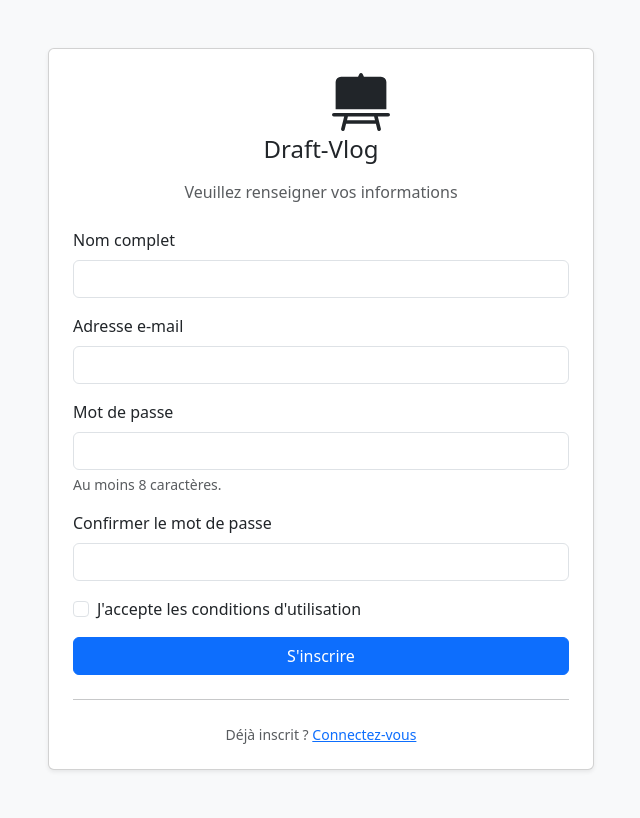
After one commit to Augustin-cpu/Draft-vlog, a PHP site: page /template/Auth/register.php in a window 1280 px wide. The commit adds this page. Shown: the whole page, without its empty margins (319-959 px from the left). Run offline with PHP 8.4, Linux system fonts and the light colour scheme.

Commit message:
Modification du fichier login et register dans le dossier template Auth

```diff
--- a/controllers/login.php
+++ b/controllers/login.php
@@ -1,7 +1,7 @@
 <?php
 
 function login(){
-     if (isset($_POST) && !empty($_POST['login']) && !empty($_POST['pass'])) {
+     if (isset($_POST) && !empty($_POST['mail']) && !empty($_POST['pass'])) {
         extract($_POST);
         $pass = sha1($pass);
         $bdd = database();
@@ -15,5 +15,5 @@ function login(){
             header('Location: index.php');
         }
     }
-    require_once('template/login.php');
+    require_once('template/Auth/login.php');
 }
--- /dev/null
+++ b/controllers/register.php
@@ -0,0 +1,4 @@
+<?php
+function register(){
+    require_once('template/Auth/register.php');
+}
--- a/index.php
+++ b/index.php
@@ -12,4 +12,6 @@ if($page === 'home'){
     homepage();
 }elseif($page === 'login'){
     login();
+}elseif($page === 'register'){
+    register();
 }
--- a/lib/include.php
+++ b/lib/include.php
@@ -4,3 +4,4 @@ require_once('config.php');
 require_once('model/database.php');
 require_once('controllers/homepage.php');
 require_once('controllers/login.php');
+require_once('controllers/register.php');
--- /dev/null
+++ b/template/Auth/register.php
@@ -0,0 +1,115 @@
+<!DOCTYPE html>
+<html lang="fr">
+<head>
+    <meta charset="UTF-8" />
+    <meta name="viewport" content="width=device-width, initial-scale=1" />
+    <title>Inscription</title>
+    <!-- Bootstrap CSS -->
+    <link href="https://cdn.jsdelivr.net/npm/bootstrap@5.3.2/dist/css/bootstrap.min.css" rel="stylesheet">
+    <style>
+        .span-icon{transform: translateX(259px);}
+    </style>
+</head>
+<body class="bg-light">
+  <main class="container py-5">
+    <div class="row justify-content-center">
+      <div class="col-md-8 col-lg-6">
+        <div class="card shadow-sm">
+          <div class="card-body p-4">
+            <span class="d-block text-dark span-icon">
+                <svg xmlns="http://www.w3.org/2000/svg" width="58" height="58" fill="currentColor" class="bi bi-easel2-fill" viewBox="0 0 16 16">
+                    <path d="M8.447.276a.5.5 0 0 0-.894 0L7.19 1H2.5A1.5 1.5 0 0 0 1 2.5V10h14V2.5A1.5 1.5 0 0 0 13.5 1H8.809z" />
+                    <path fill-rule="evenodd" d="M.5 11a.5.5 0 0 0 0 1h2.86l-.845 3.379a.5.5 0 0 0 .97.242L3.89 14h8.22l.405 1.621a.5.5 0 0 0 .97-.242L12.64 12h2.86a.5.5 0 0 0 0-1zm3.64 2 .25-1h7.22l.25 1z" />
+                </svg>
+            </span>
+          <h4 class="card-title mb-3 text-center mt-1">Draft-Vlog</h4>
+            <p class="text-muted text-center mb-4">Veuillez renseigner vos informations</p>
+
+            <form id="signupForm" class="needs-validation" novalidate>
+              <div class="mb-3">
+                <label for="fullName" class="form-label">Nom complet</label>
+                <input type="text" class="form-control" id="fullName" name="fullName" required>
+                <div class="invalid-feedback">Entrez votre nom complet.</div>
+              </div>
+
+              <div class="mb-3">
+                <label for="email" class="form-label">Adresse e-mail</label>
+                <input type="email" class="form-control" id="email" name="email" required>
+                <div class="invalid-feedback">Entrez une adresse e-mail valide.</div>
+              </div>
+
+              <div class="mb-3">
+                <label for="password" class="form-label">Mot de passe</label>
+                <input type="password" class="form-control" id="password" name="password" minlength="8" required>
+                <div class="form-text">Au moins 8 caractères.</div>
+                <div class="invalid-feedback">Le mot de passe doit contenir au moins 8 caractères.</div>
+              </div>
+
+              <div class="mb-3">
+                <label for="confirmPassword" class="form-label">Confirmer le mot de passe</label>
+                <input type="password" class="form-control" id="confirmPassword" name="confirmPassword" required>
+                <div class="invalid-feedback" id="confirmFeedback">Les mots de passe doivent correspondre.</div>
+              </div>
+
+              <div class="mb-3 form-check">
+                <input type="checkbox" class="form-check-input" id="terms" required>
+                <label class="form-check-label" for="terms">J'accepte les conditions d'utilisation</label>
+                <div class="invalid-feedback">Vous devez accepter les conditions.</div>
+              </div>
+
+              <div class="d-grid">
+                <button type="submit" class="btn btn-primary">S'inscrire</button>
+              </div>
+            </form>
+
+            <hr class="my-4">
+            <p class="text-center mb-0 small text-muted">Déjà inscrit ? <a href="?page=login">Connectez-vous</a></p>
+          </div>
+        </div>
+      </div>
+    </div>
+  </main>
+
+  <!-- Bootstrap JS bundle -->
+  <script src="https://cdn.jsdelivr.net/npm/bootstrap@5.3.2/dist/js/bootstrap.bundle.min.js"></script>
+
+  <!-- <script>
+    // Validation Bootstrap + vérification correspondance mot de passe
+    (function () {
+      'use strict';
+      const form = document.getElementById('signupForm');
+      const password = document.getElementById('password');
+      const confirmPassword = document.getElementById('confirmPassword');
+      const confirmFeedback = document.getElementById('confirmFeedback');
+
+      function passwordsMatch() {
+        return password.value && confirmPassword.value && password.value === confirmPassword.value;
+      }
+
+      confirmPassword.addEventListener('input', () => {
+        if (!passwordsMatch()) {
+          confirmPassword.classList.add('is-invalid');
+        } else {
+          confirmPassword.classList.remove('is-invalid');
+          confirmPassword.classList.add('is-valid');
+        }
+      });
+
+      form.addEventListener('submit', function (e) {
+        // Reset custom validation state for confirm
+        if (!passwordsMatch()) {
+          confirmPassword.classList.add('is-invalid');
+          confirmFeedback.textContent = 'Les mots de passe ne correspondent pas.';
+        }
+
+        if (!form.checkValidity() || !passwordsMatch()) {
+          e.preventDefault();
+          e.stopPropagation();
+        }
+
+        form.classList.add('was-validated');
+      }, false);
+    })();
+  </script> -->
+</body>
+</html>
```
Also changed, not shown: template/Auth/login.php (added, +63 -0 lines), template/login.php (deleted, +0 -94 lines).
